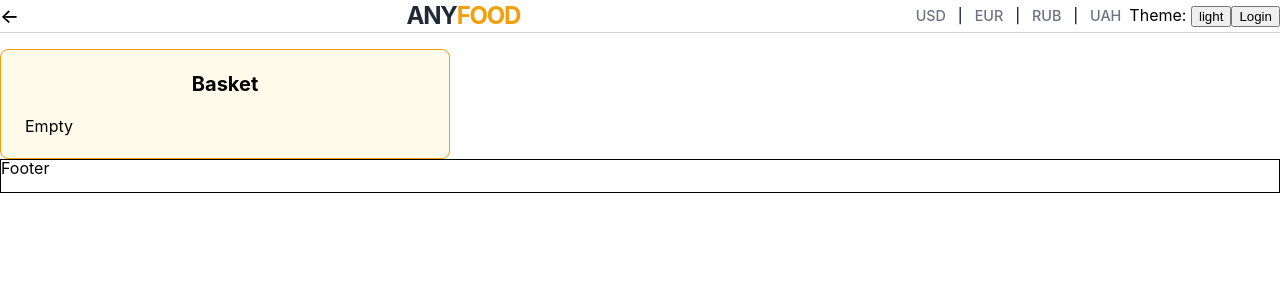
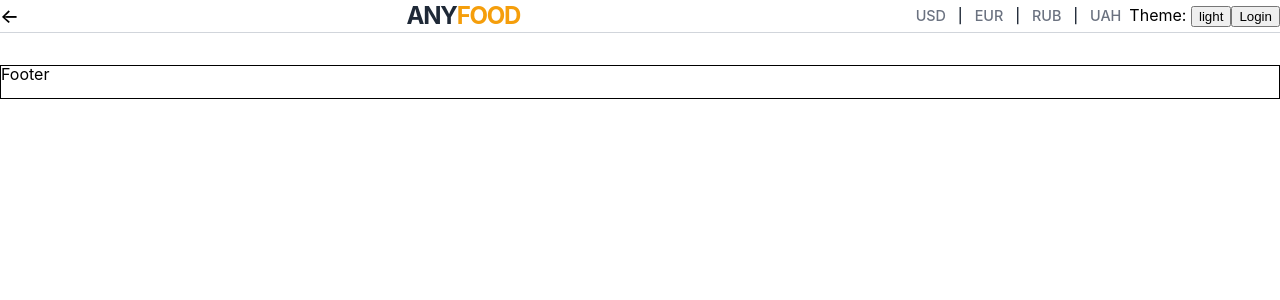
Before and after one commit to besthalfofthedevil/react1205, a React (Vite) app: page /cart in a window 1280 px wide. Shown: the top 300 px of the page. Built offline with nearby package versions, Linux system fonts and the light colour scheme.

Commit message:
Show Cart on all pages

```diff
--- /dev/null
+++ b/src/components/CartContainer/CartContainer.module.css
@@ -0,0 +1,6 @@
+.content {
+  display: flex;
+  flex-direction: row;
+  gap: 2rem;
+  padding: 0 2rem 2rem;
+}
--- /dev/null
+++ b/src/components/CartContainer/CartContainer.tsx
@@ -0,0 +1,7 @@
+import { useUserContext } from "../../hooks/useUserContext";
+import { Cart } from "../Cart/Cart";
+import styles from "./CartContainer.module.css";
+export const CartContainer = () => {
+  const [user] = useUserContext();
+  return <section className={styles.content}>{user.isAutenticated && <Cart />}</section>;
+};
--- a/src/main.tsx
+++ b/src/main.tsx
@@ -13,6 +13,7 @@ import { RestaurantsPage } from "./pages/RestaurantsPage/RestaurantsPage";
 import { RestaurantPage } from "./pages/RestaurantPage/RestaurantPage";
 import { RestaurantMenuPage } from "./components/RestaurantMenuPage/RestaurantMenuPage";
 import { RestaurantReviewsPage } from "./components/RestaurantReviewsPage/RestaurantReviewsPage";
+import { CartContainer } from "./components/CartContainer/CartContainer";
 
 const rootElement = document.getElementById("root");
 if (!rootElement) {
@@ -42,8 +43,9 @@ const App = () => {
 
                 <Route path="/dish/:dishId" element={<HomePage />} />
 
-                <Route path="/cart" element={<Cart />} />
+                {/* <Route path="/cart" element={<Cart />} /> */}
               </Routes>
+              <CartContainer />
             </Layout>
           </BrowserRouter>
         </UserContextProvider>
```
